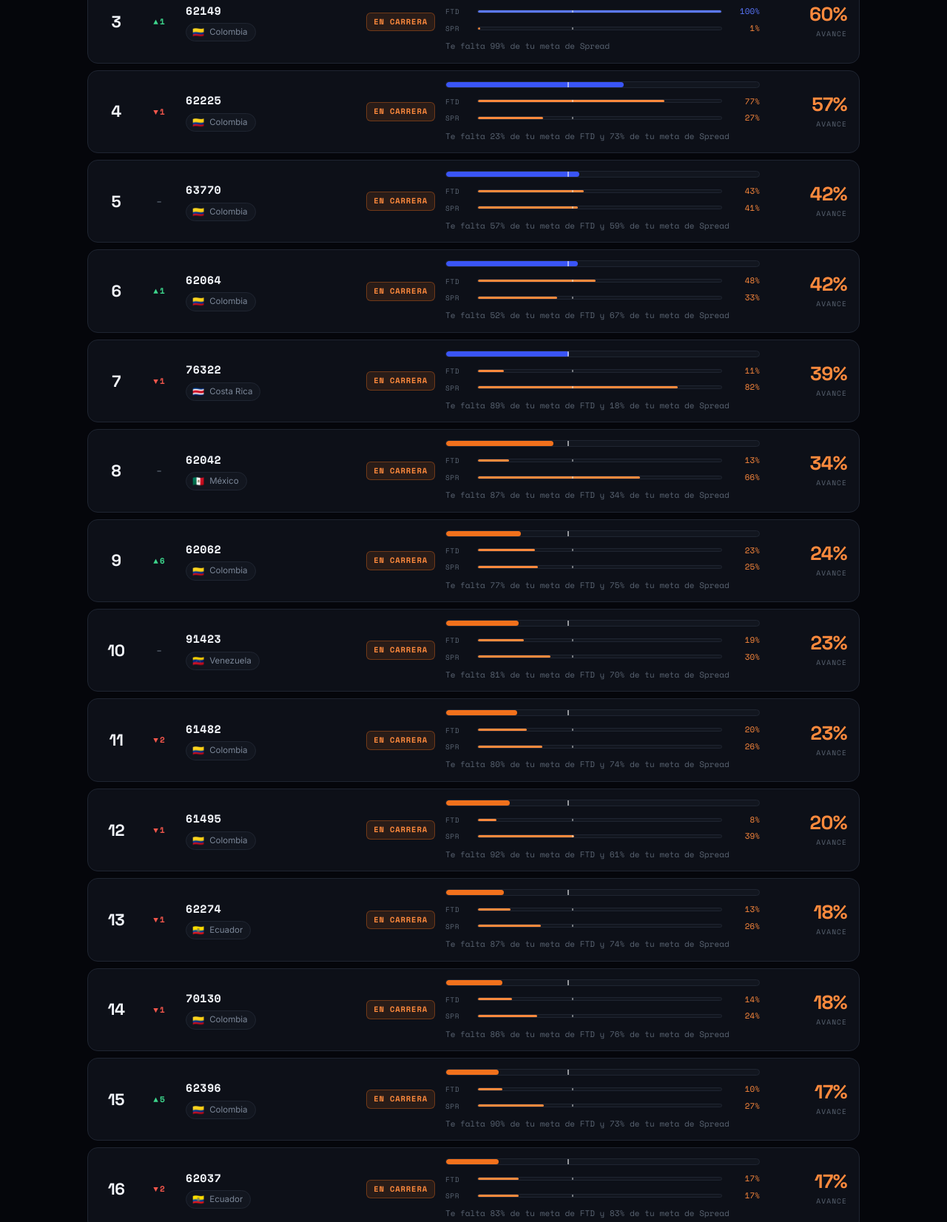
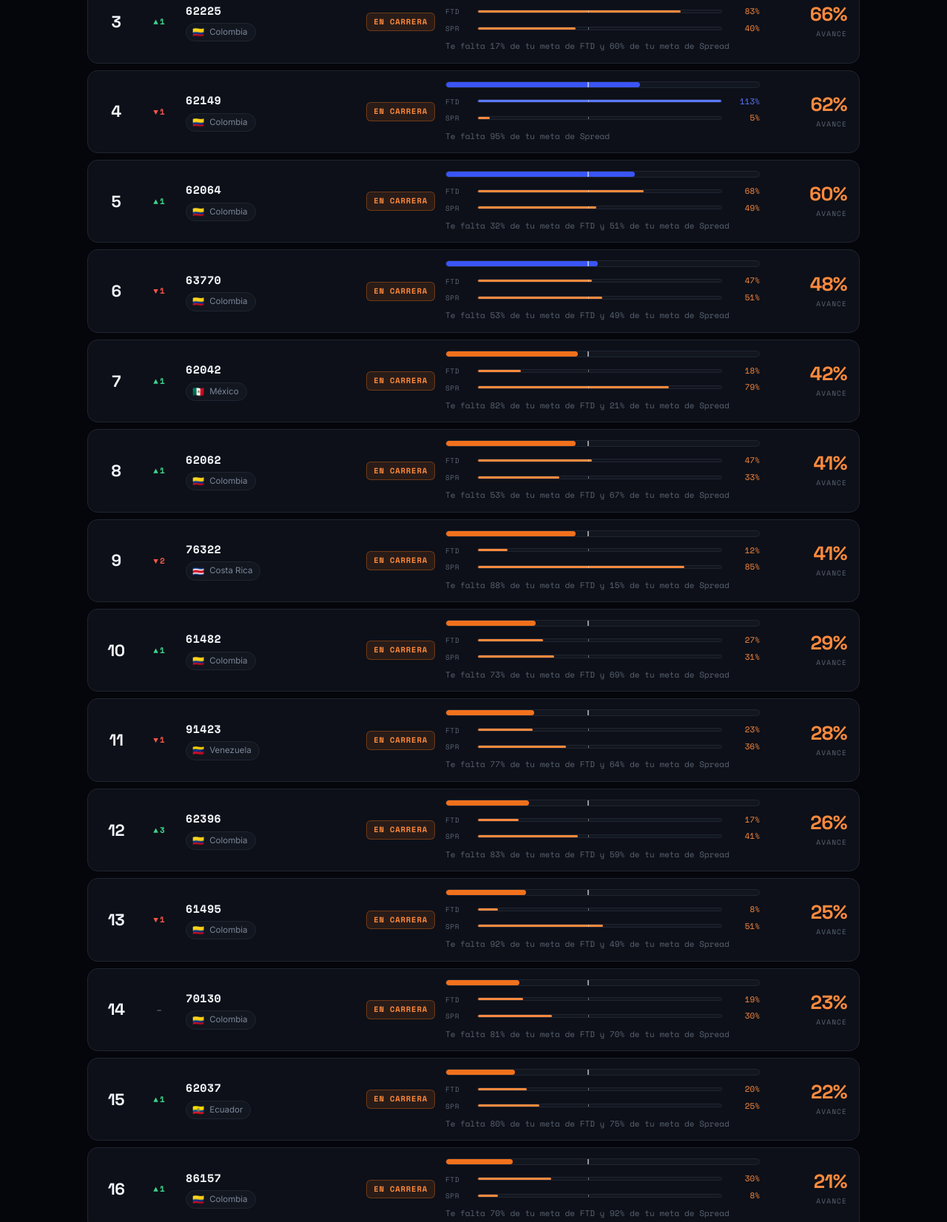
Before and after one commit to weltradegplatam/Latam20yearsChallenge, a plain HTML site: page index.html in a window 1280 px wide. Shown: the part 1134-2786 px from the top of the page at 74% size. Drawn offline with nearby package versions, Linux system fonts and the light colour scheme.

Commit message:
Add files via upload

```diff
--- a/index.html
+++ b/index.html
@@ -404,8 +404,8 @@ details.example[open]>summary .chev{transform:rotate(180deg)}
    ══════════════════════════════════════════════════════════════════════ */
 const CFG = {
   PERIODO : "21 Ago – 20 Sep 2026",  // texto del período (header)
-  FECHA   : "1 Sep 2026",           // fecha de ESTA actualización (a mano)
-  DIA     : 12,                       // día transcurrido (1 = 21 de agosto)
+  FECHA   : "3 Sep 2026",           // fecha de ESTA actualización (a mano)
+  DIA     : 14,                       // día transcurrido (1 = 21 de agosto)
   DIAS    : 31,                      // días totales del desafío
   ASIENTOS: 25,                      // lugares a Barcelona
   W_FTD   : 0.60,                    // peso de FTD
@@ -427,54 +427,46 @@ const CFG = {
      Los codes 61439, 70579 y 64674 NO van como fila propia: ya están adentro.
    ══════════════════════════════════════════════════════════════════════ */
 const DATA = [
-  { code:"61380",  country:"Colombia",              ftd:0, spr:21.17, prev:30 },
-  { code:"61434",  country:"Colombia",              ftd:6.67, spr:16.72, prev:31 },
-  { code:"61482",  country:"Colombia",              ftd:20, spr:26.49, prev:9 },  // Luis + Ana Hernandez (61482 + 64674)
-  { code:"61487",  country:"Uruguay",               ftd:3.33, spr:10.14, prev:34 },
-  { code:"61495",  country:"Colombia",              ftd:7.52, spr:39.44, prev:11 },
-  { code:"61533",  country:"Colombia",              ftd:0, spr:8.77, prev:41 },
-  { code:"61538",  country:"Guatemala",             ftd:3.33, spr:24.91, prev:19 },
-  { code:"61572",  country:"Colombia",              ftd:3.33, spr:30.4, prev:18 },
-  { code:"61578",  country:"Colombia",              ftd:3.33, spr:10.8, prev:36 },
-  { code:"61694",  country:"Ecuador",               ftd:128.57, spr:31.71, prev:1 },
-  { code:"61726",  country:"Colombia",              ftd:0, spr:25.25, prev:26 },
-  { code:"61809",  country:"Colombia",              ftd:3.33, spr:19.42, prev:35 },
-  { code:"62037",  country:"Ecuador",               ftd:16.67, spr:16.74, prev:14 },
-  { code:"62042",  country:"México",                ftd:12.75, spr:66.49, prev:8 },
-  { code:"62062",  country:"Colombia",              ftd:23.33, spr:24.77, prev:15 },
-  { code:"62064",  country:"Colombia",              ftd:48.48, spr:32.6, prev:7 },
-  { code:"62149",  country:"Colombia",              ftd:100, spr:0.9, prev:4 },
-  { code:"62225",  country:"Colombia",              ftd:76.67, spr:26.62, prev:3 },
-  { code:"62267",  country:"Colombia",              ftd:10, spr:20.48, prev:16 },
-  { code:"62274",  country:"Ecuador",               ftd:13.33, spr:25.91, prev:12 },
-  { code:"62275",  country:"Colombia",              ftd:0, spr:34.12, prev:27 },
-  { code:"62302",  country:"República Dominicana",  ftd:0, spr:0.64, prev:48 },
-  { code:"62396",  country:"Colombia",              ftd:10, spr:27.03, prev:20 },
-  { code:"62421",  country:"Venezuela",             ftd:0, spr:7.38, prev:40 },
-  { code:"62468",  country:"Ecuador",               ftd:3.13, spr:18.9, prev:28 },
-  { code:"62594",  country:"Colombia",              ftd:0, spr:11.08, prev:38 },
-  { code:"62661",  country:"Colombia",              ftd:0, spr:0.23, prev:49 },
-  { code:"62670",  country:"Colombia",              ftd:6.67, spr:14.81, prev:24 },
-  { code:"62997",  country:"Ecuador",               ftd:0, spr:1.74, prev:46 },
-  { code:"63770",  country:"Colombia",              ftd:43.33, spr:41.15, prev:5 },
-  { code:"64035",  country:"Colombia",              ftd:3.33, spr:17.6, prev:32 },
-  { code:"64298",  country:"Colombia",              ftd:0, spr:5.18, prev:43 },
-  { code:"65068",  country:"Costa Rica",            ftd:7.32, spr:17.56, prev:23 },
-  { code:"65602",  country:"Colombia",              ftd:0, spr:8.58, prev:39 },
-  { code:"65662",  country:"República Dominicana",  ftd:0, spr:3, prev:45 },
-  { code:"67290",  country:"Bolivia",               ftd:0, spr:1.8, prev:47 },
-  { code:"69127",  country:"Venezuela",             ftd:0, spr:3.68, prev:44 },
-  { code:"69810",  country:"Ecuador",               ftd:102, spr:31.91, prev:2 },
-  { code:"70130",  country:"Colombia",              ftd:13.95, spr:24.25, prev:13 },
-  { code:"76322",  country:"Costa Rica",            ftd:10.77, spr:82, prev:6 },
-  { code:"78870",  country:"Colombia",              ftd:3.33, spr:10.85, prev:33 },  // Jonathan Sandoval (78870 + 70579)
-  { code:"80698",  country:"México",                ftd:3.41, spr:18.66, prev:25 },
-  { code:"81579",  country:"República Dominicana",  ftd:0, spr:5.5, prev:42 },
-  { code:"86157",  country:"Colombia",              ftd:20, spr:7.2, prev:21 },
-  { code:"91423",  country:"Venezuela",             ftd:18.87, spr:29.92, prev:10 },
-  { code:"94693",  country:"Colombia",              ftd:6.67, spr:25.99, prev:17 },  // Kate Trader (94693 + 61439)
-  { code:"98392",  country:"Costa Rica",            ftd:16.67, spr:9.48, prev:22 },
-  { code:"101893", country:"Colombia",              ftd:3.33, spr:4.5, prev:37 },
+  { code:"61380",  country:"Colombia",              ftd:0, spr:25.52, prev:32 },
+  { code:"61482",  country:"Colombia",              ftd:26.67, spr:31.36, prev:11 },  // Luis + Ana Hernandez (61482 + 64674)
+  { code:"61487",  country:"Uruguay",               ftd:3.33, spr:13.2, prev:35 },
+  { code:"61495",  country:"Colombia",              ftd:8.27, spr:51.31, prev:12 },
+  { code:"61538",  country:"Guatemala",             ftd:6.67, spr:30.09, prev:23 },
+  { code:"61572",  country:"Colombia",              ftd:3.33, spr:37.33, prev:20 },
+  { code:"61694",  country:"Ecuador",               ftd:132.14, spr:41.12, prev:2 },
+  { code:"61726",  country:"Colombia",              ftd:0, spr:30.63, prev:26 },
+  { code:"61809",  country:"Colombia",              ftd:3.33, spr:23.59, prev:28 },
+  { code:"62037",  country:"Ecuador",               ftd:20, spr:25.18, prev:16 },
+  { code:"62042",  country:"México",                ftd:17.65, spr:78.53, prev:8 },
+  { code:"62062",  country:"Colombia",              ftd:46.67, spr:33.34, prev:9 },
+  { code:"62064",  country:"Colombia",              ftd:68.18, spr:48.74, prev:6 },
+  { code:"62149",  country:"Colombia",              ftd:113.33, spr:4.75, prev:3 },
+  { code:"62225",  country:"Colombia",              ftd:83.33, spr:40.21, prev:4 },
+  { code:"62267",  country:"Colombia",              ftd:13.33, spr:25.48, prev:19 },
+  { code:"62274",  country:"Ecuador",               ftd:13.33, spr:30.03, prev:13 },
+  { code:"62275",  country:"Colombia",              ftd:0, spr:37.39, prev:22 },
+  { code:"62302",  country:"República Dominicana",  ftd:0, spr:0.73, prev:47 },
+  { code:"62396",  country:"Colombia",              ftd:16.67, spr:40.93, prev:15 },
+  { code:"62421",  country:"Venezuela",             ftd:0, spr:7.91, prev:40 },
+  { code:"62468",  country:"Ecuador",               ftd:6.25, spr:22.27, prev:30 },
+  { code:"62670",  country:"Colombia",              ftd:6.67, spr:18.76, prev:27 },
+  { code:"62997",  country:"Ecuador",               ftd:0, spr:1.97, prev:46 },
+  { code:"63770",  country:"Colombia",              ftd:46.67, spr:51.02, prev:5 },
+  { code:"65068",  country:"Costa Rica",            ftd:12.2, spr:19.57, prev:24 },
+  { code:"65662",  country:"República Dominicana",  ftd:0, spr:4.25, prev:44 },
+  { code:"67290",  country:"Bolivia",               ftd:0, spr:2.23, prev:45 },
+  { code:"69127",  country:"Venezuela",             ftd:0, spr:4.08, prev:43 },
+  { code:"69810",  country:"Ecuador",               ftd:106, spr:63.93, prev:1 },
+  { code:"70130",  country:"Colombia",              ftd:18.6, spr:30.44, prev:14 },
+  { code:"76322",  country:"Costa Rica",            ftd:12.31, spr:84.72, prev:7 },
+  { code:"78870",  country:"Colombia",              ftd:3.33, spr:22.29, prev:33 },  // Jonathan Sandoval (78870 + 70579)
+  { code:"80698",  country:"México",                ftd:6.82, spr:20.98, prev:29 },
+  { code:"81579",  country:"República Dominicana",  ftd:0, spr:5.6, prev:41 },
+  { code:"86157",  country:"Colombia",              ftd:30, spr:8.1, prev:17 },
+  { code:"91423",  country:"Venezuela",             ftd:22.64, spr:36.33, prev:10 },
+  { code:"94693",  country:"Colombia",              ftd:10, spr:32.4, prev:18 },  // Kate Trader (94693 + 61439)
+  { code:"98392",  country:"Costa Rica",            ftd:20, spr:9.6, prev:21 },
+  { code:"101893", country:"Colombia",              ftd:3.33, spr:4.7, prev:37 },
 ];
 
 /* ══════════════════════════════════════════════════════════════════════
```
